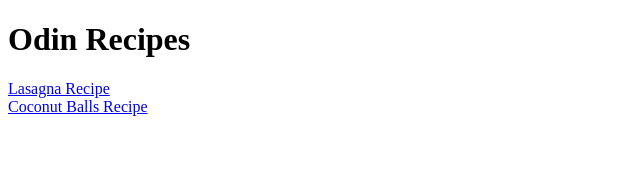
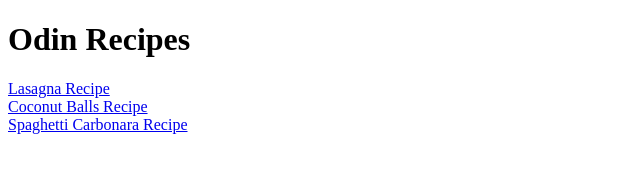
Before and after one commit to NekroReal/odin-recipes, a plain HTML site: page index.html in a window 1280 px wide. Shown: the whole page, without its empty margins (0-640 px from the left). Drawn offline with Linux system fonts and the light colour scheme.

Commit message:
add spaghetti carbonara recipe

```diff
--- a/index.html
+++ b/index.html
@@ -7,6 +7,7 @@
 <body>
     <h1> Odin Recipes</h1>
     <a href="recipes/lasagna.html"> Lasagna Recipe </a> <br>
-    <a href="recipes/coconut-balls.html"> Coconut Balls Recipe </a>
+    <a href="recipes/coconut-balls.html"> Coconut Balls Recipe </a> <br>
+    <a href="recipes/carbonara.html"> Spaghetti Carbonara Recipe</a>
 </body>
 </html>
```
